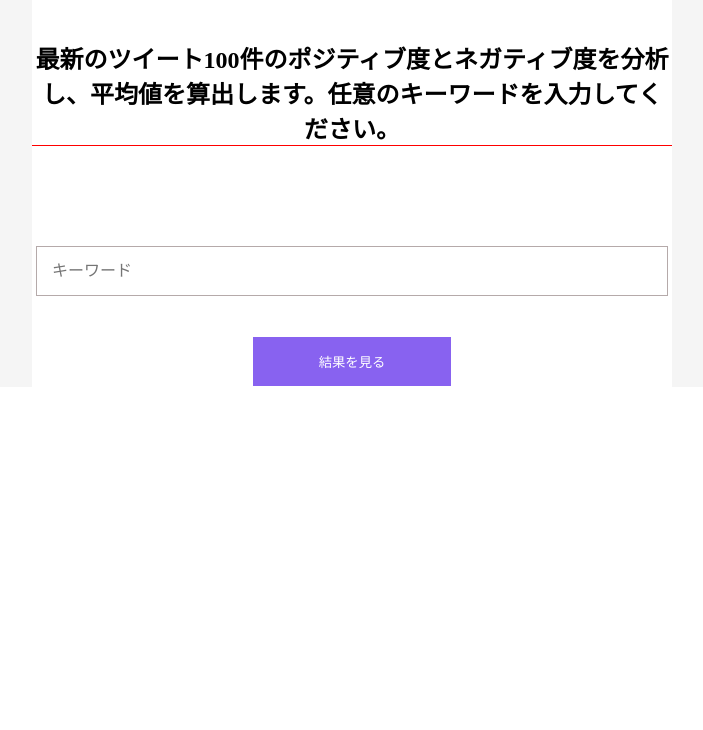
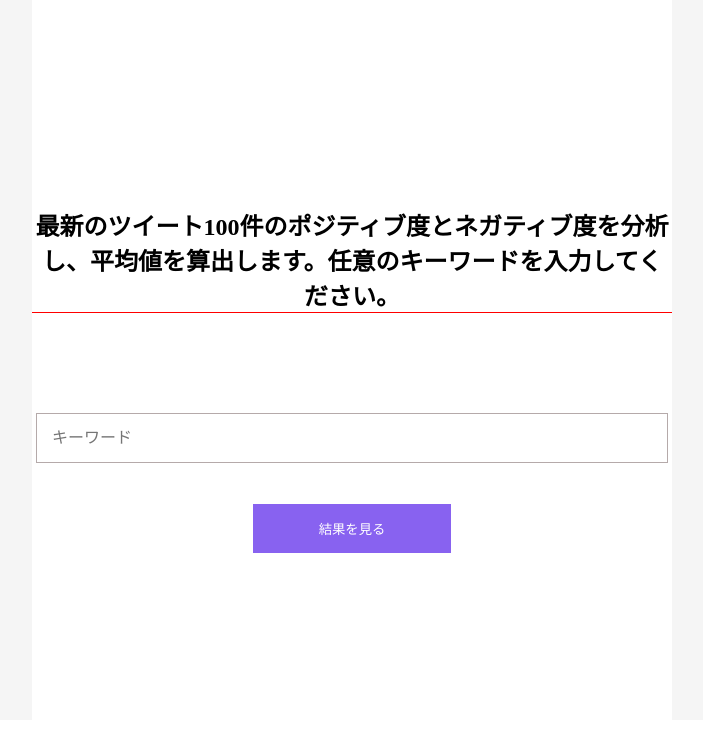
Before and after one commit to yuichirosaito/twitter-api-final, a Flask app: page / in a window 1280 px wide. Shown: the part 70-800 px from the top of the page, without its empty margins (288-991 px from the left). Run offline with Flask 2, Linux system fonts and the light colour scheme.

Commit message:
Update form.html

```diff
--- a/templates/form.html
+++ b/templates/form.html
@@ -18,7 +18,7 @@
     </div>
   </header>
 
-  <div class="main">
+  <div style="min-height: 90vh;" class="main">
     <div class="bottom-content">
         <form action="/" method="POST" class="contact-form">
             <h2 class="heading-name">最新のツイート100件のポジティブ度とネガティブ度を分析し、平均値を算出します。任意のキーワードを入力してください。</h2>
```
